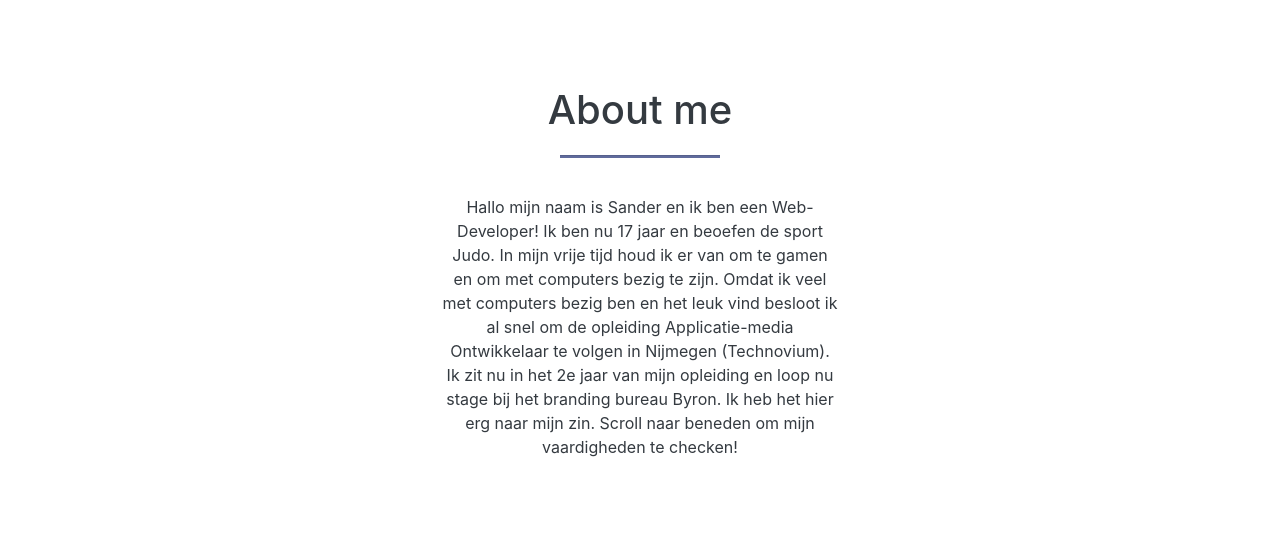
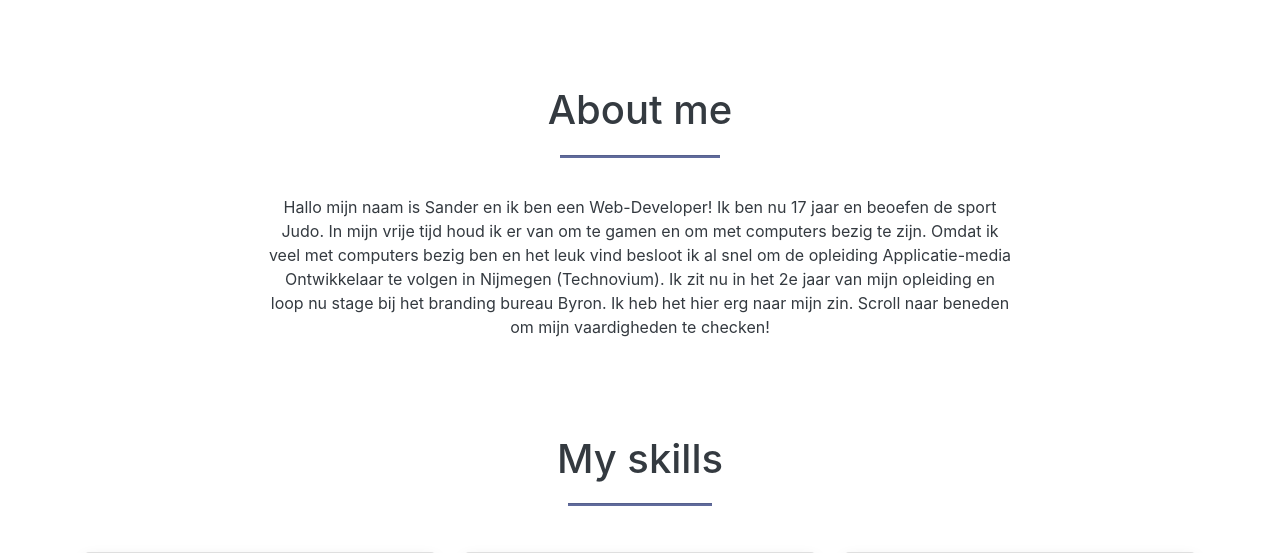
Before and after one commit to SandervanBoxtel/sandervanboxtel.github.io, a PHP site: page / in a window 1280 px wide. Shown: the part 671-1224 px from the top of the page. Run offline with PHP 8.4, Linux system fonts and the light colour scheme; some libraries are stand-ins or nearby versions.

Commit message:
Update sander-style.css

```diff
--- a/css/sander-style.css
+++ b/css/sander-style.css
@@ -91,7 +91,7 @@ html {
 
 .txtbox {
     text-align: center;
-    max-width: 31%;
+    max-width: 58%;
     margin-bottom: 6rem;
     margin-top: 2.3rem;
 }
```
